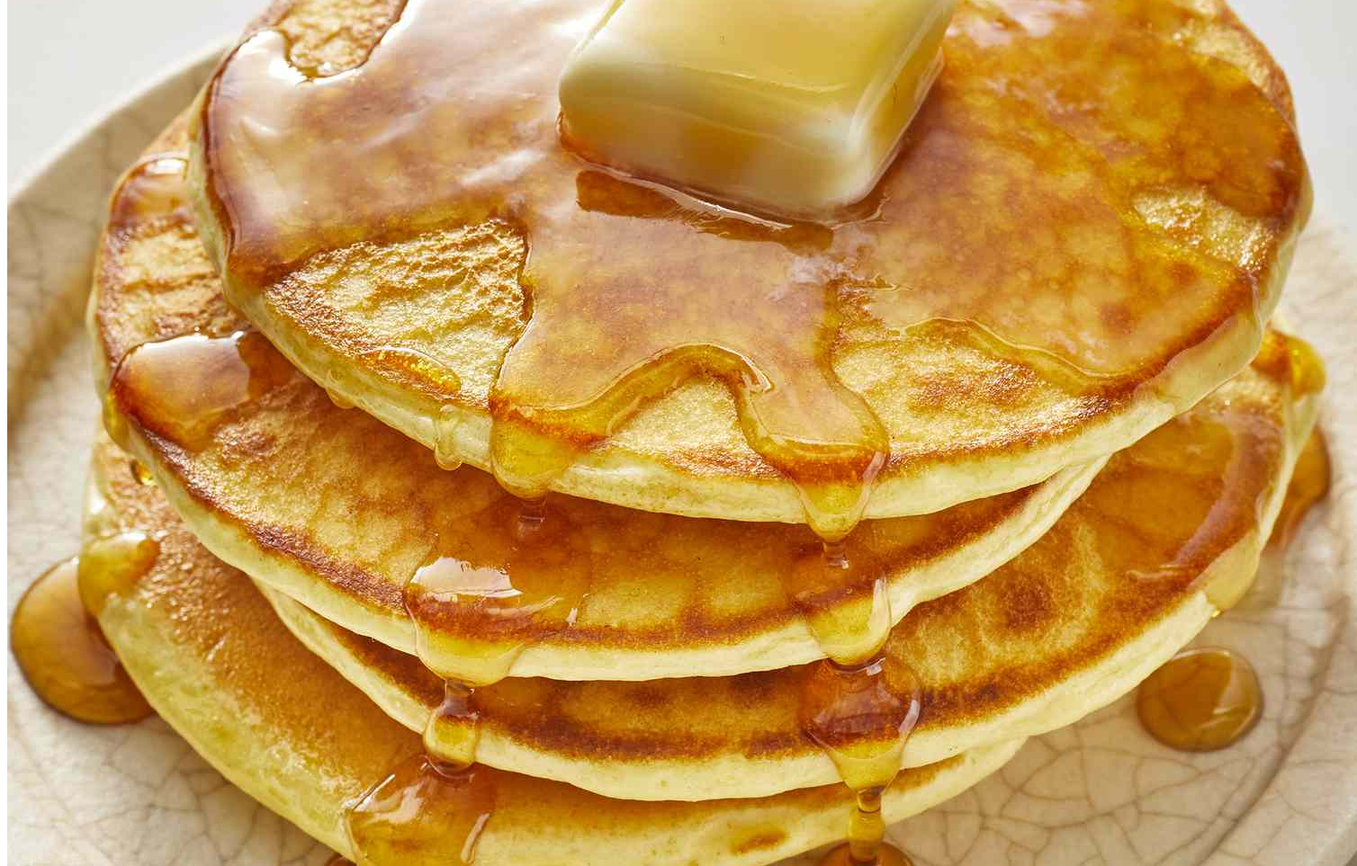
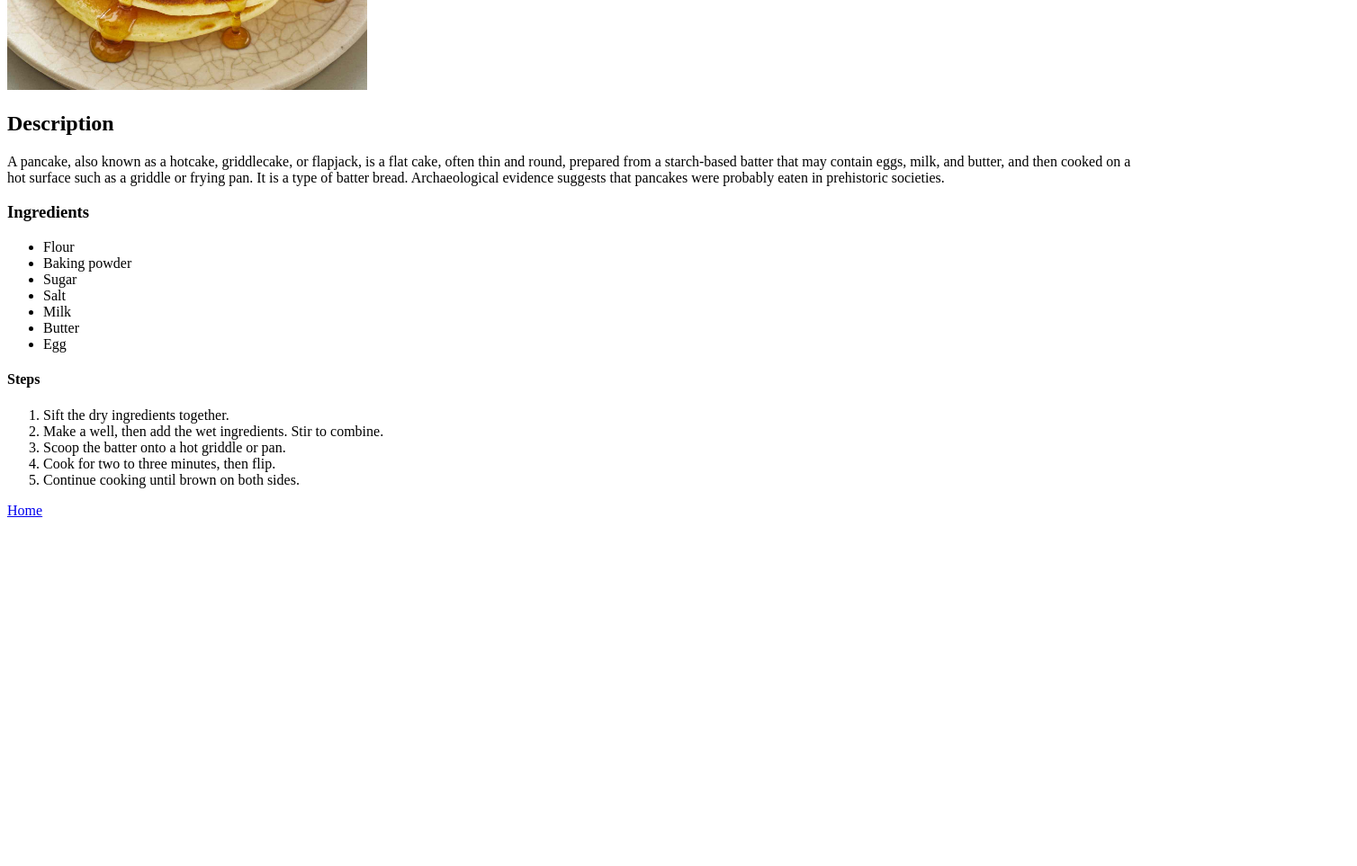
Before and after one commit to Santiagoarbesu/odin-recipes, a plain HTML site: page recipes/pancakes.html in a window 1280 px wide. Shown: the part 380-1343 px from the top of the page at 90% size, 1508 px wide, since content can reach past the window. After the commit the page ends 965 px from the top, so only its background shows below. Drawn offline with Linux system fonts and the light colour scheme.

Commit message:
Add the rest of the recipes information

```diff
--- a/recipes/pancakes.html
+++ b/recipes/pancakes.html
@@ -7,7 +7,40 @@
   </head>
   <body>
     <h1>Pancakes</h1>
-    <img src="../images/pancakes.jpg" alt="Pancakes on a plate with butter" />
+    <img
+      src="../images/pancakes.jpg"
+      alt="Pancakes on a plate with butter"
+      height="400"
+      width="400"
+    />
+    <h2>Description</h2>
+    <p>
+      A pancake, also known as a hotcake, griddlecake, or flapjack, is a flat
+      cake, often thin and round, prepared from a starch-based batter that may
+      contain eggs, milk, and butter, and then cooked on a hot surface such as a
+      griddle or frying pan. It is a type of batter bread. Archaeological
+      evidence suggests that pancakes were probably eaten in prehistoric
+      societies.
+    </p>
+    <h3>Ingredients</h3>
+    <ul>
+      <li>Flour</li>
+      <li>Baking powder</li>
+      <li>Sugar</li>
+      <li>Salt</li>
+      <li>Milk</li>
+      <li>Butter</li>
+      <li>Egg</li>
+    </ul>
+    <h4>Steps</h4>
+    <ol>
+      <li>Sift the dry ingredients together.</li>
+      <li>Make a well, then add the wet ingredients. Stir to combine.</li>
+      <li>Scoop the batter onto a hot griddle or pan.</li>
+      <li>Cook for two to three minutes, then flip.</li>
+      <li>Continue cooking until brown on both sides.</li>
+    </ol>
+
     <a href="../index.html">Home</a>
   </body>
 </html>
```
Also changed, not shown: recipes/lasagna.html (+33 -1 lines), recipes/quesadillas.html (+43 -1 lines).
